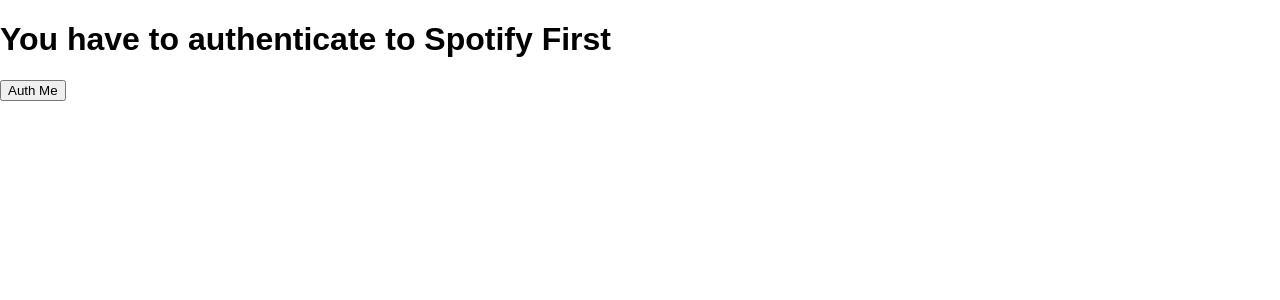
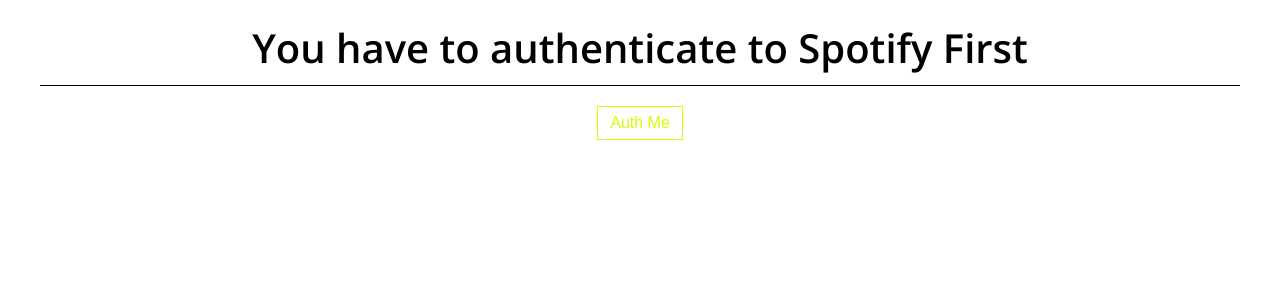
Before and after one commit to JoraCardan/spotify-sample, a React (Create React App) app: page / in a window 1280 px wide. Shown: the top 300 px of the page. Built offline with nearby package versions, Linux system fonts and the light colour scheme.

Commit message:
Added styling for the login page

```diff
--- a/package.json
+++ b/package.json
@@ -18,8 +18,8 @@
     "spotify-web-api-js": "^0.22.1"
   },
   "scripts": {
-    "build-css": "node-sass-chokidar src/ -o src/",
-    "watch-css": "npm run build-css && node-sass-chokidar src/ -o src/ --watch --recursive",
+    "build-css": "node-sass-chokidar --include-path ./src --include-path ./node_modules src/ -o src/",
+    "watch-css": "npm run build-css && node-sass-chokidar --include-path ./src --include-path ./node_modules src/ -o src/ --watch --recursive",
     "start-js": "react-scripts start",
     "start": "npm-run-all -p watch-css start-js",
     "build-js": "react-scripts build",
--- a/src/components/Auth.js
+++ b/src/components/Auth.js
@@ -17,9 +17,12 @@
 
   render() {
     return (
-      <div>
-        <h1>You have to authenticate to Spotify First</h1>
-        <button onClick={this.authUser.bind(this)}>Auth Me</button>
+      <div className="text--center">
+        <h2 className="heading heading--bordered">You have to authenticate to Spotify First</h2>
+        <button
+          className="btn btn--accent"
+          onClick={this.authUser.bind(this)}
+        >Auth Me</button>
       </div>
     )
   }
--- a/src/components/AuthPart2.js
+++ b/src/components/AuthPart2.js
@@ -22,7 +22,11 @@
   }
 
   render() {
-    return <h2>Still processing :)</h2>;
+    return (
+      <div className="text--center">
+        <img src="https://media.giphy.com/media/OiC5BKaPVLl60/giphy-tumblr.gif" alt="loading" />
+      </div>
+    );
   }
 };
 
--- a/src/components/Page.js
+++ b/src/components/Page.js
@@ -17,7 +17,7 @@
 
   return (
     <div>
-      {!isConfigured && <h1>Please add Your Spotify Client ID to the .env file</h1>}
+      {!isConfigured && <h1 className="heading heading--bordered">Please add Your Spotify Client ID to the .env file</h1>}
       {(isConfigured && !isAuthenticated) && <Auth />}
       {(isConfigured && isAuthenticated) && <AuthPart2 location={window.location} {...props} />}
     </div>
--- a/src/styles/_general.scss
+++ b/src/styles/_general.scss
@@ -1,5 +1,61 @@
 body {
+  font: $base-font-size 'Open Sans', sans-serif;
+}
+
+h1 {
+  font-size: 3rem;
+}
+
+h2 {
+  font-size: 2.5rem;
+}
+
+h3 {
+  font-size: 2rem;
+}
+
+h4 {
+  font-size: 1.5rem;
+}
+
+h5 {
+  font-size: 1rem;
+}
+
+strong, b {
+  font-weight: bold;
+}
+
+img {
+  display: inline-block;
+  max-width: 100%;
+  width: auto;
+  height: auto;
   margin: 0;
-  padding: 0;
-  font: 16px sans-serif;
 }
+
+.text {
+  &--center {
+    text-align: center;
+  }
+
+  &--right {
+    text-align: right;
+  }
+
+  &--left {
+    text-align: left;
+  }
+
+  &--uppercase {
+    text-transform: uppercase;
+  }
+
+  &--lowercase {
+    text-transform: lowercase;
+  }
+
+  &--capitalize {
+    text-transform: capitalize;
+  }
+}
--- /dev/null
+++ b/src/styles/_reset.scss
@@ -0,0 +1,47 @@
+/* http://meyerweb.com/eric/tools/css/reset/
+   v2.0 | 20110126
+   License: none (public domain)
+*/
+
+html, body, div, span, applet, object, iframe,
+h1, h2, h3, h4, h5, h6, p, blockquote, pre,
+a, abbr, acronym, address, big, cite, code,
+del, dfn, em, img, ins, kbd, q, s, samp,
+small, strike, strong, sub, sup, tt, var,
+b, u, i, center,
+dl, dt, dd, ol, ul, li,
+fieldset, form, label, legend,
+table, caption, tbody, tfoot, thead, tr, th, td,
+article, aside, canvas, details, embed,
+figure, figcaption, footer, header, hgroup,
+main, menu, nav, output, ruby, section, summary,
+time, mark, audio, video {
+	margin: 0;
+	padding: 0;
+	border: 0;
+	font-size: 100%;
+	font: inherit;
+	vertical-align: baseline;
+}
+/* HTML5 display-role reset for older browsers */
+article, aside, details, figcaption, figure,
+footer, header, hgroup, main, menu, nav, section {
+	display: block;
+}
+body {
+	line-height: 1;
+}
+ol, ul {
+	list-style: none;
+}
+blockquote, q {
+	quotes: none;
+    &:before, &:after {
+        content: '';
+        content: none;
+    }
+}
+table {
+	border-collapse: collapse;
+	border-spacing: 0;
+}
--- /dev/null
+++ b/src/styles/components/_btn.scss
@@ -0,0 +1,27 @@
+
+.btn {
+  display: inline-block;
+  padding: .5rem .75rem;
+  line-height: 1;
+  border: 1px solid currentColor;
+  background-color: palette(white);
+  color: palette(black);
+  font-size: 1rem;
+  outline: none;
+  cursor: pointer;
+  transition: color .3s, border-color .3s, background-color .3s;
+
+  &:hover {
+    background-color: palette(black);
+    color: palette(white);
+  }
+
+  &--accent {
+    color: palette(accent);
+    background-color: palette(white);
+
+    &:hover {
+      background-color: palette(accent, dark);
+    }
+  }
+}
--- /dev/null
+++ b/src/styles/components/_heading.scss
@@ -0,0 +1,9 @@
+.heading {
+  font-weight: 600;
+  margin: .5em 1em;
+
+  &--bordered {
+    padding-bottom: .25em;
+    border-bottom: 1px solid;
+  }
+}
--- a/src/styles/components/_login.scss
+++ b/src/styles/components/_login.scss
@@ -0,0 +1,3 @@
+.login {
+  text-align: center;
+}
--- a/src/styles/index.css
+++ b/src/styles/index.css
@@ -1,4 +1,121 @@
-body {
+@import url("https://fonts.googleapis.com/css?family=Open+Sans:300,400,600");
+/* http://meyerweb.com/eric/tools/css/reset/
+   v2.0 | 20110126
+   License: none (public domain)
+*/
+html, body, div, span, applet, object, iframe,
+h1, h2, h3, h4, h5, h6, p, blockquote, pre,
+a, abbr, acronym, address, big, cite, code,
+del, dfn, em, img, ins, kbd, q, s, samp,
+small, strike, strong, sub, sup, tt, var,
+b, u, i, center,
+dl, dt, dd, ol, ul, li,
+fieldset, form, label, legend,
+table, caption, tbody, tfoot, thead, tr, th, td,
+article, aside, canvas, details, embed,
+figure, figcaption, footer, header, hgroup,
+main, menu, nav, output, ruby, section, summary,
+time, mark, audio, video {
   margin: 0;
   padding: 0;
-  font: 16px sans-serif; }
+  border: 0;
+  font-size: 100%;
+  font: inherit;
+  vertical-align: baseline; }
+
+/* HTML5 display-role reset for older browsers */
+article, aside, details, figcaption, figure,
+footer, header, hgroup, main, menu, nav, section {
+  display: block; }
+
+body {
+  line-height: 1; }
+
+ol, ul {
+  list-style: none; }
+
+blockquote, q {
+  quotes: none; }
+  blockquote:before, blockquote:after, q:before, q:after {
+    content: '';
+    content: none; }
+
+table {
+  border-collapse: collapse;
+  border-spacing: 0; }
+
+body {
+  font: 16px "Open Sans", sans-serif; }
+
+h1 {
+  font-size: 3rem; }
+
+h2 {
+  font-size: 2.5rem; }
+
+h3 {
+  font-size: 2rem; }
+
+h4 {
+  font-size: 1.5rem; }
+
+h5 {
+  font-size: 1rem; }
+
+strong, b {
+  font-weight: bold; }
+
+img {
+  display: inline-block;
+  max-width: 100%;
+  width: auto;
+  height: auto;
+  margin: 0; }
+
+.text--center {
+  text-align: center; }
+
+.text--right {
+  text-align: right; }
+
+.text--left {
+  text-align: left; }
+
+.text--uppercase {
+  text-transform: uppercase; }
+
+.text--lowercase {
+  text-transform: lowercase; }
+
+.text--capitalize {
+  text-transform: capitalize; }
+
+.heading {
+  font-weight: 600;
+  margin: .5em 1em; }
+  .heading--bordered {
+    padding-bottom: .25em;
+    border-bottom: 1px solid; }
+
+.btn {
+  display: inline-block;
+  padding: .5rem .75rem;
+  line-height: 1;
+  border: 1px solid currentColor;
+  background-color: #FFFFFF;
+  color: #000000;
+  font-size: 1rem;
+  outline: none;
+  cursor: pointer;
+  transition: color .3s, border-color .3s, background-color .3s; }
+  .btn:hover {
+    background-color: #000000;
+    color: #FFFFFF; }
+  .btn--accent {
+    color: #d8fb06;
+    background-color: #FFFFFF; }
+    .btn--accent:hover {
+      background-color: #e2ff10; }
+
+.login {
+  text-align: center; }
--- a/src/styles/index.scss
+++ b/src/styles/index.scss
@@ -1,3 +1,9 @@
+@import url('https://fonts.googleapis.com/css?family=Open+Sans:300,400,600');
+
+@import './reset';
+@import './variables';
 @import './general';
 
+@import './components/heading';
+@import './components/btn';
 @import './components/login';
```
Also changed, not shown: src/styles/_variables.scss (added, +109 -0 lines).
